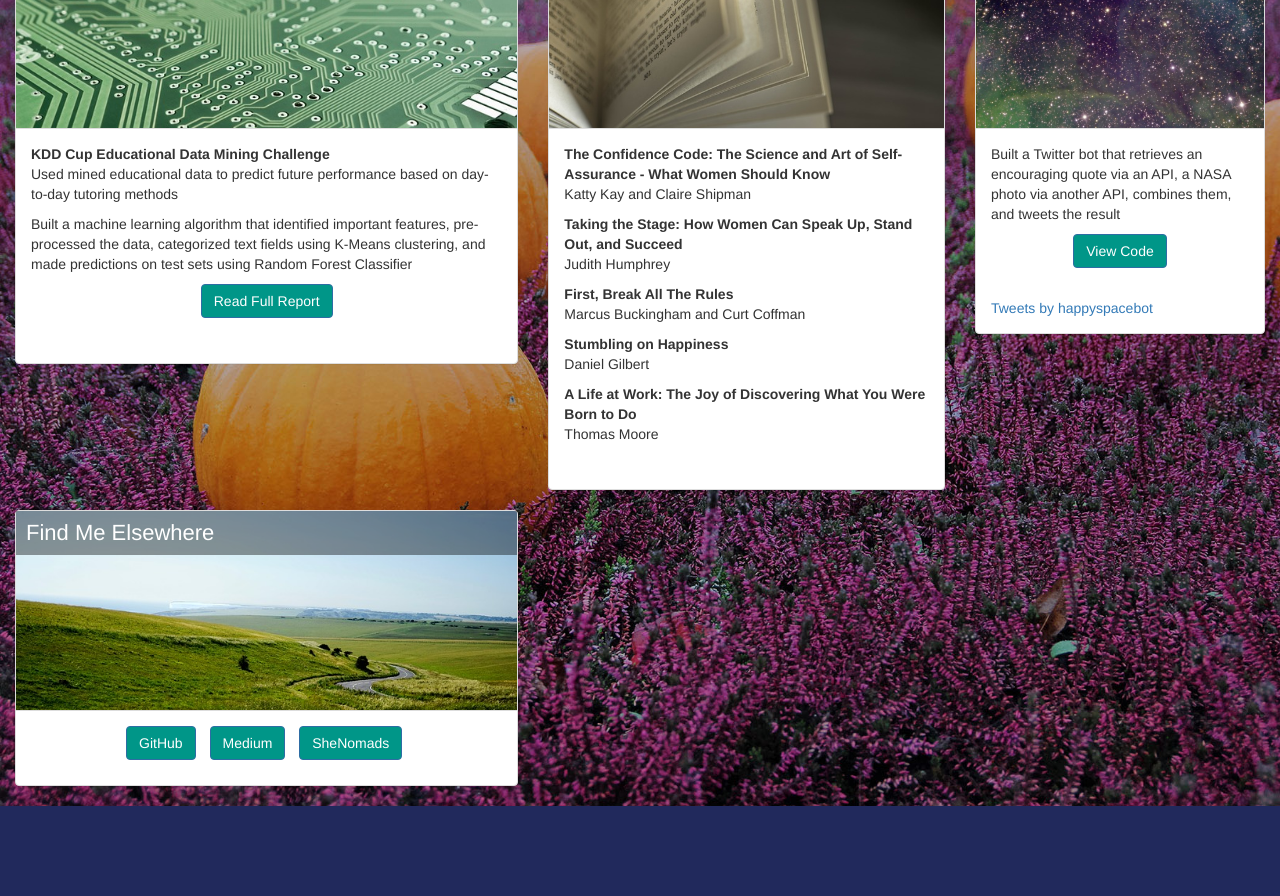
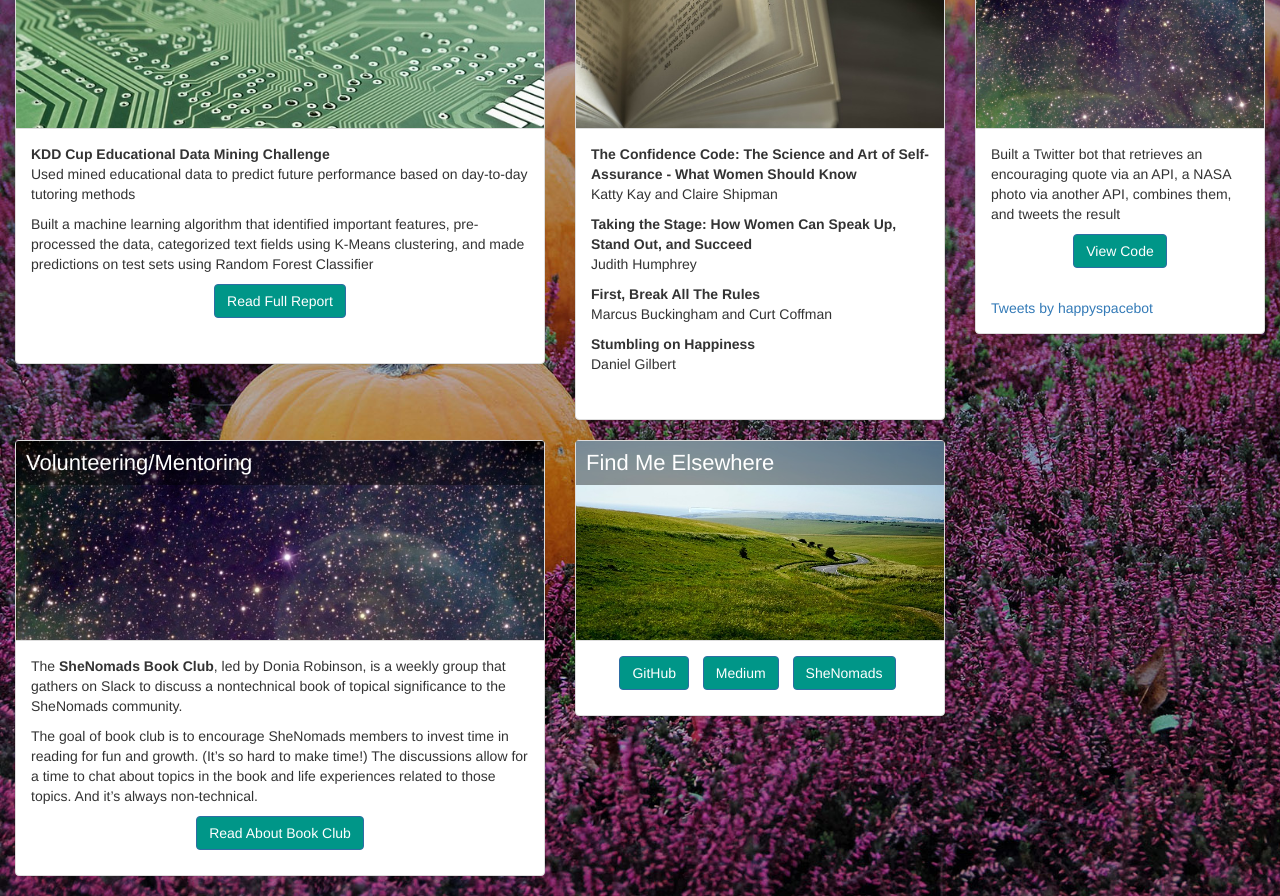
Before and after one commit to doniarobinson/doniarobinson.github.io, a plain HTML site: page index.html in a window 1280 px wide. Shown: the part 142-1038 px from the top of the page. Before the commit the page ends 948 px from the top, so only its background shows below. Drawn offline with nearby package versions, Linux system fonts and the light colour scheme.

Commit message:
Add mentoring information

```diff
--- a/index.html
+++ b/index.html
@@ -25,12 +25,15 @@
         <div class="container-fluid">
 
             <div class="row">
-
                 <div class="col-xs-12">
                     <h1>Donia Robinson</h1>
                 </div>
+            </div>
 
-                <div class="col-xs-12 col-sm-5">
+            <div class="row">
+                <div class="col-xs-12 col-sm-9">
+                    <div class="row">
+                        <div class="col-xs-12 col-sm-7">
                             <div class="panel panel-default">
                                 <div class="panel-heading ml-heading">
                                     <h3 class="panel-title">Machine Learning</h3>
@@ -47,8 +50,7 @@
                                 </div>
                             </div>
                         </div>
-
-                <div class="col-xs-12 col-sm-4">
+                        <div class="col-xs-12 col-sm-5">
                             <div class="panel panel-default">
                                 <div class="panel-heading books-heading">
                                     <h3 class="panel-title">Books I Recommend</h3>
@@ -67,15 +69,45 @@
                                         <dt>Stumbling on Happiness</dt>
                                         <dd>Daniel Gilbert</dd>
 
-                                <dt>A Life at Work: The Joy of Discovering What You Were Born to Do</dt>
-                                <dd>Thomas Moore</dd>
-
                                     </dl>
                                 </div>
                             </div>
                         </div>
+                    </div>
 
-                <div class="col-xs-12 col-md-3">
+                    <div class="row">
+                        <div class="col-xs-12 col-sm-7">
+                            <div class="panel panel-default">
+                                <div class="panel-heading happyspacebot-heading">
+                                    <h3 class="panel-title">Volunteering/Mentoring</h3>
+                                </div>
+                                <div class="panel-body">
+                                    <p>The <strong>SheNomads Book Club</strong>, led by Donia Robinson, is a weekly group that gathers on Slack to discuss a nontechnical book of topical significance to the SheNomads community.</p>
+
+                                    <p>The goal of book club is to encourage SheNomads members to invest time in reading for fun and growth. (It’s so hard to make time!) The discussions allow for a time to chat about topics in the book and life experiences related to those topics.  And it’s always non-technical.</p>
+
+                                    <p class="text-center"><a class="btn btn-primary" href="https://shenomads.com/book-club/" target="_blank">Read About Book Club</a>
+                                </div>
+                            </div>
+                        </div>
+                        <div class="col-xs-12 col-sm-5">
+                            <div class="panel panel-default">
+                                <div class="panel-heading findme-heading">
+                                    <h3 class="panel-title">Find Me Elsewhere</h3>
+                                </div>
+                                <div class="panel-body text-center">
+                                    <ul class="list-inline">
+                                        <li><a class="btn btn-primary" href="https://github.com/doniarobinson" target="blank">GitHub</a></li>
+                                        <li><a class="btn btn-primary" href="https://medium.com/@doniarobinson" target="blank">Medium</a></li>
+                                        <li><a class="btn btn-primary" href="https://shenomads.com/book-club/" target="blank">SheNomads</a></li>
+                                    </ul>
+                                </div>
+                            </div>
+                        </div>
+                    </div>
+
+                </div>
+                <div class="col-xs-12 col-sm-3">
                     <div class="panel panel-default">
                         <div class="panel-heading happyspacebot-heading">
                             <h3 class="panel-title">Custom Coded Twitter Bot (@happyspacebot)</h3>
@@ -92,26 +124,9 @@
                         </div>
                     </div>
                 </div>
-
-                <div class="col-xs-12 col-sm-5">
-                    <div class="panel panel-default">
-                        <div class="panel-heading findme-heading">
-                            <h3 class="panel-title">Find Me Elsewhere</h3>
-                        </div>
-                    <div class="panel-body text-center">
-                        <ul class="list-inline">
-                            <li><a class="btn btn-primary" href="https://github.com/doniarobinson" target="blank">GitHub</a></li>
-                          <li><a class="btn btn-primary" href="https://medium.com/@doniarobinson" target="blank">Medium</a></li>
-                          <li><a class="btn btn-primary" href="https://shenomads.com/book-club/" target="blank">SheNomads</a></li>
-                        </ul>
-                      </div>
             </div>
         </div>
 
-            </div>
-
-
-        </div>
 
 
         <!-- jQuery (necessary for Bootstrap's JavaScript plugins) -->
```
Lines whose indentation alone changed are shown as unchanged.
